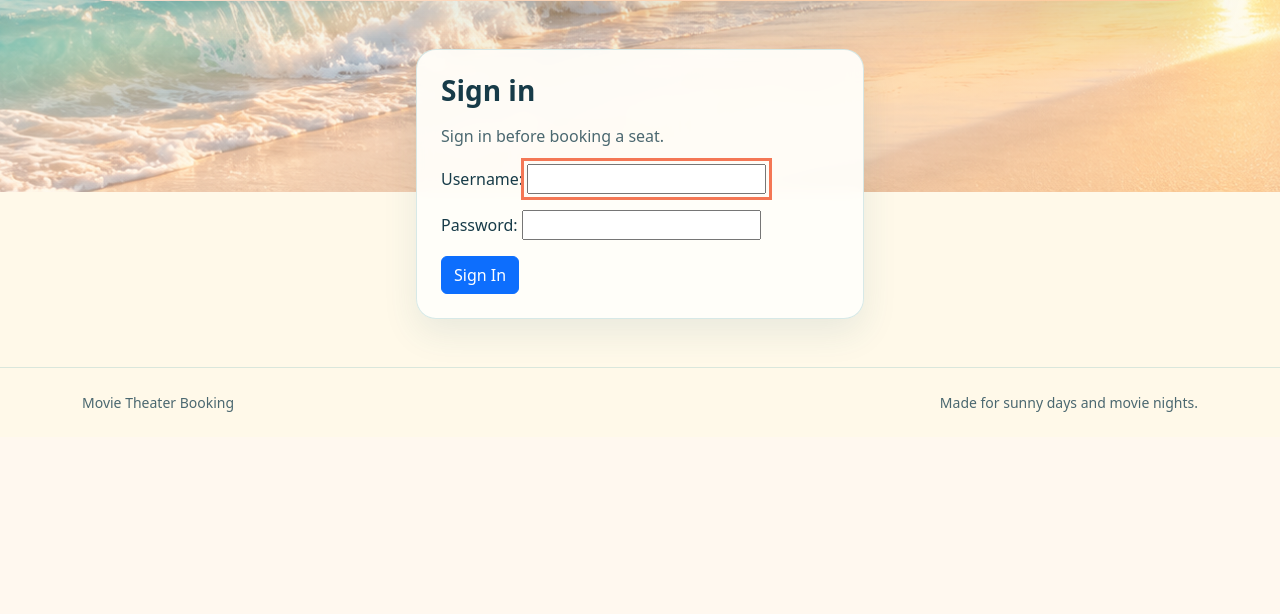
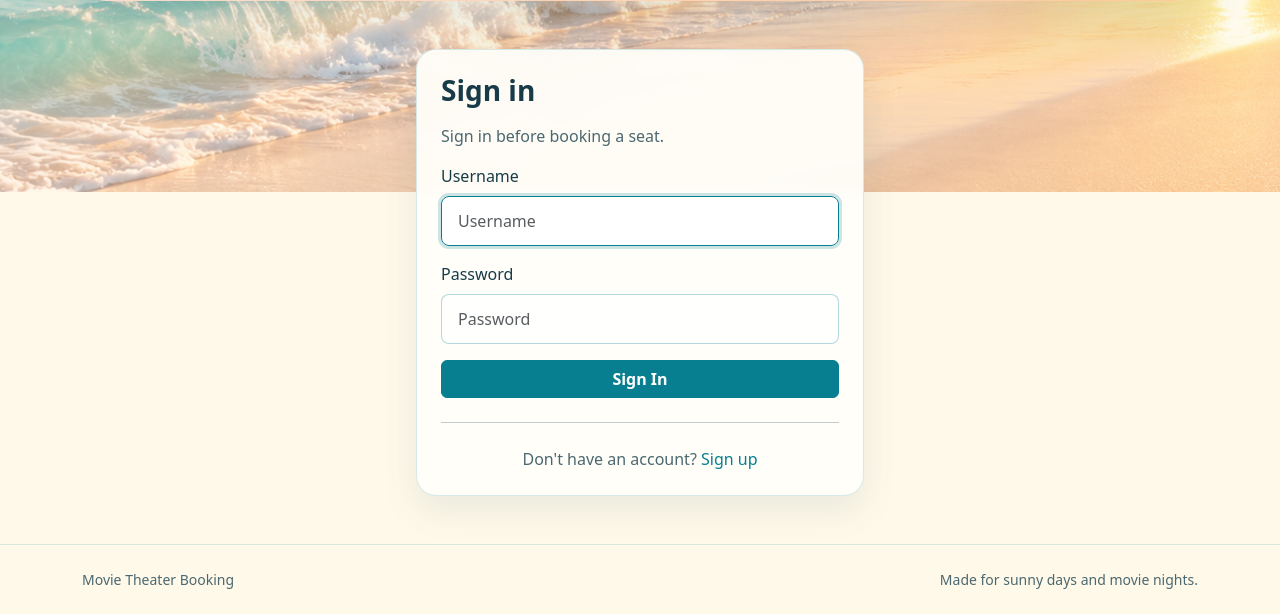
Before and after one commit to rukitoyordan/cs4300, a Django app: page /accounts/login/ in a window 1280 px wide. Shown: the part 608-1222 px from the top of the page. Before the commit the page ends 1020 px from the top, so only its background shows below. Run offline with Django 5.2, Linux system fonts and the light colour scheme.

Commit message:
add signup functionality and fixes to login

```diff
--- a/homework2/movie_theater_booking/bookings/templates/bookings/login.html
+++ b/homework2/movie_theater_booking/bookings/templates/bookings/login.html
@@ -7,11 +7,65 @@
     <h2 class="h3 fw-bold mb-3">Sign in</h2>
     <p class="text-muted-custom">Sign in before booking a seat.</p>
 
+    {% if form.errors %}
+        <div class="alert alert-danger" role="alert">
+            Invalid username or password. Please try again.
+        </div>
+    {% endif %}
+
     <form method="post">
         {% csrf_token %}
-        {{ form.as_p }}
+
+        <div class="mb-3">
+            <label for="id_username" class="form-label">Username</label>
+            <input type="text" name="username" id="id_username"
+                   class="form-control" placeholder="Username" required autofocus>
+        </div>
+
+        <div class="mb-3">
+            <label for="id_password" class="form-label">Password</label>
+            <input type="password" name="password" id="id_password"
+                   class="form-control" placeholder="Password" required>
+        </div>
+
         <input type="hidden" name="next" value="{{ next }}">
-        <button class="btn btn-primary" type="submit">Sign In</button>
+        <button class="btn btn-sunshine w-100" type="submit">Sign In</button>
     </form>
+
+    <hr class="my-4">
+
+    <p class="text-center text-muted-custom mb-0">
+        Don't have an account?
+        <a href="{% url 'bookings:signup' %}" class="text-decoration-none" style="color: var(--sea);">
+            Sign up
+        </a>
+    </p>
 </section>
+
+<style>
+    /* Style form inputs to match the theme */
+    .form-control {
+        padding: 0.75rem 1rem;
+        border: 1px solid rgba(8, 127, 145, 0.3);
+        border-radius: 0.5rem;
+        background: rgba(255, 255, 255, 0.8);
+        color: var(--ink);
+    }
+
+    .form-control:focus {
+        border-color: var(--sea);
+        box-shadow: 0 0 0 3px rgba(8, 127, 145, 0.2);
+        background: rgba(255, 255, 255, 0.95);
+    }
+
+    html[data-theme="night"] .form-control {
+        background: rgba(7, 27, 48, 0.6);
+        border-color: rgba(115, 216, 218, 0.3);
+        color: var(--ink);
+    }
+
+    html[data-theme="night"] .form-control:focus {
+        background: rgba(7, 27, 48, 0.8);
+    }
+</style>
 {% endblock %}
--- a/homework2/movie_theater_booking/movie_theater_booking/settings.py
+++ b/homework2/movie_theater_booking/movie_theater_booking/settings.py
@@ -146,3 +146,8 @@ MAILERS = {
 
 # Fix Warning Messages regarding: makes the automatic primary-key choice explicit.
 DEFAULT_AUTO_FIELD = "django.db.models.BigAutoField"
+
+# This tells @login_required where to redirect anonymous users
+LOGIN_URL = 'login'
+LOGIN_REDIRECT_URL = '/'
+LOGOUT_REDIRECT_URL = '/'
--- a/homework2/movie_theater_booking/movie_theater_booking/urls.py
+++ b/homework2/movie_theater_booking/movie_theater_booking/urls.py
@@ -23,11 +23,18 @@ urlpatterns = [
     path("admin/", admin.site.urls),
     path("", include("bookings.urls")),
     path(
-    "accounts/login/",
-    auth_views.LoginView.as_view(
-        template_name="bookings/login.html",
-        next_page="bookings:movie_list",
+        "accounts/login/",
+        auth_views.LoginView.as_view(
+            template_name="bookings/login.html",
+            next_page="bookings:movie_list",
+        ),
+        name="login",
     ),
-    name="login",
-),
+    path(
+        "accounts/logout/",
+        auth_views.LogoutView.as_view(
+            next_page="bookings:movie_list",
+        ),
+        name="logout",
+    ),
 ]
```
Also changed, not shown: homework2/movie_theater_booking/bookings/forms.py (added, +24 -0 lines), homework2/movie_theater_booking/bookings/templates/bookings/signup.html (added, +80 -0 lines).
